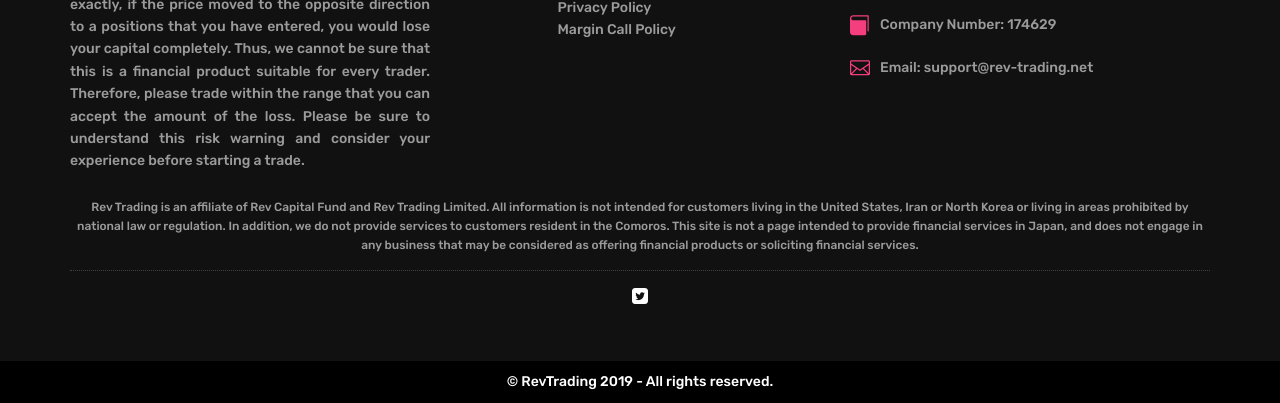
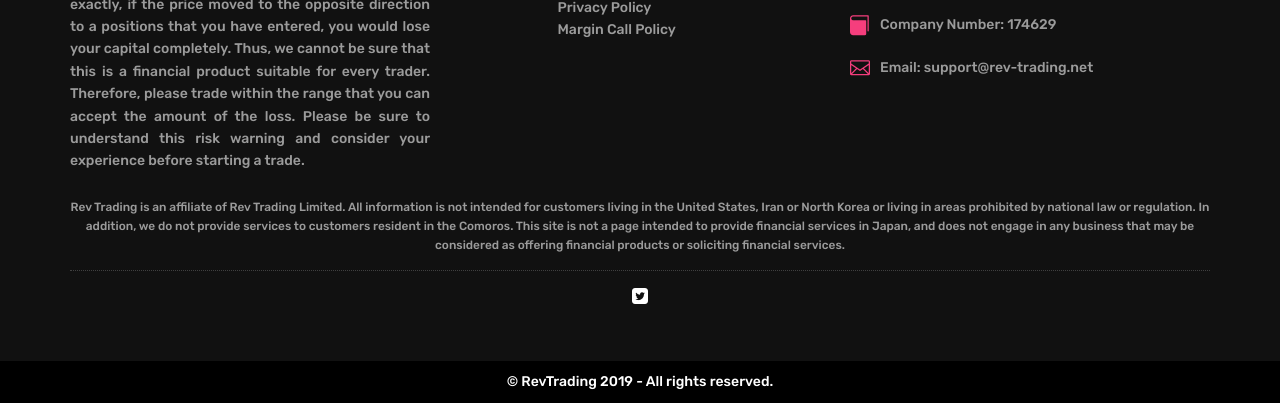
Before and after one commit to ttduongtran/rev-trading.ltd, a plain HTML site: page index.html in a window 1280 px wide. Shown: the part 5435-5838 px from the top of the page. Drawn offline with Linux system fonts and the light colour scheme.

Commit message:
change wording

```diff
--- a/index.html
+++ b/index.html
@@ -581,7 +581,7 @@
 			</div>
 			<!-- End row-->
 			<div style="text-align: center;" class="row">
-				<div class="small">Rev Trading is an affiliate of Rev Capital Fund and Rev Trading Limited. All information is
+				<div class="small">Rev Trading is an affiliate of Rev Trading Limited. All information is
 					not
 					intended for customers living in the United States, Iran or North Korea or living in areas prohibited by
 					national law or regulation. In addition, we do not provide services to customers resident in the Comoros. This
```
